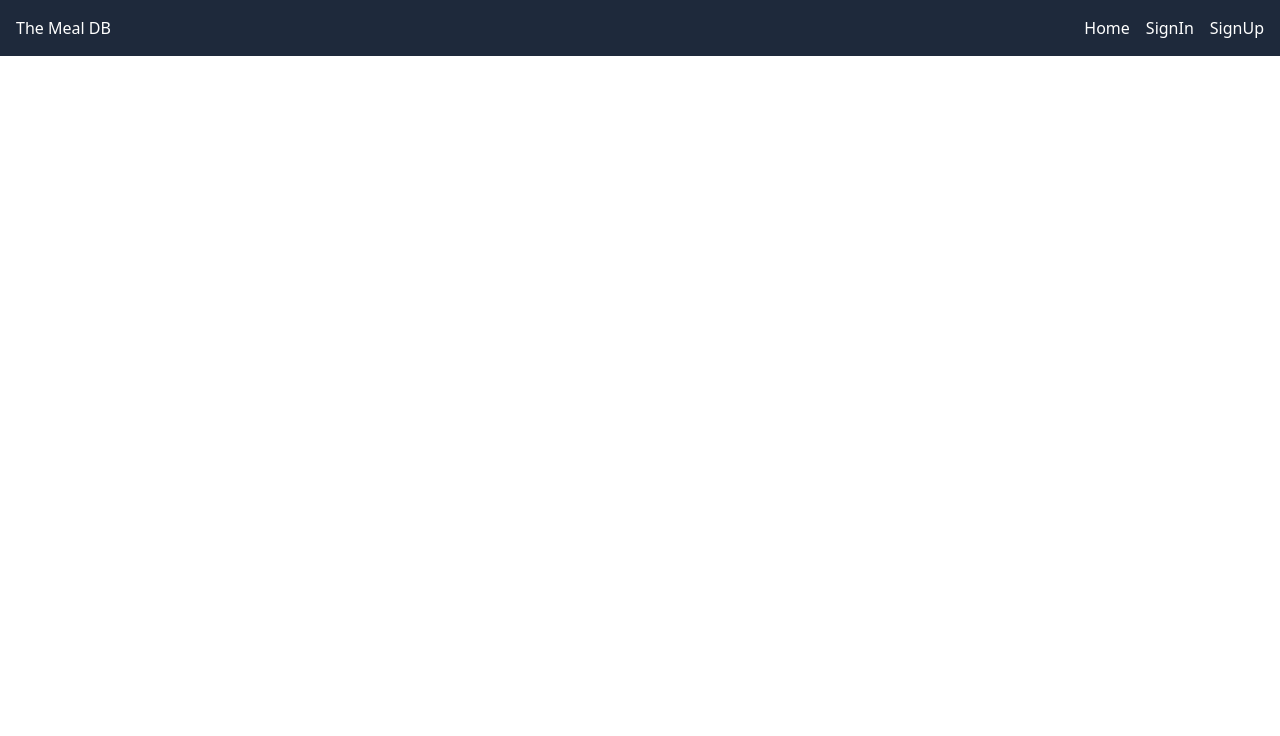
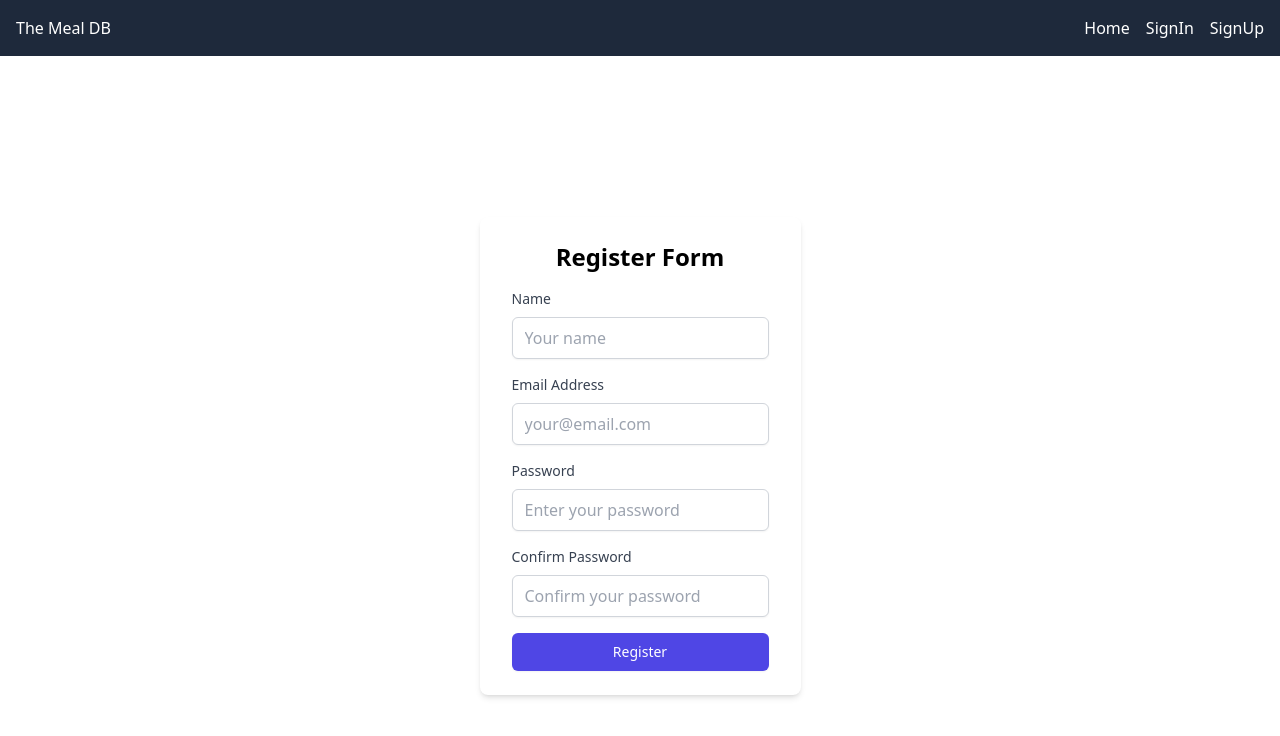
Before and after one commit to Giovaolmos/prueba-tecnica, a React (Vite) app in the folder client/: page /register in a window 1280 px wide. Shown: the top 736 px of the page. Built offline with nearby package versions, Linux system fonts and the light colour scheme.

Commit message:
register funcionando

```diff
--- a/client/src/App.tsx
+++ b/client/src/App.tsx
@@ -2,6 +2,7 @@ import { Route, Routes } from "react-router-dom";
 import { NavBar } from "./components/navbar/NavBar";
 import { Login } from "./views/Login/Login";
 import { Home } from "./views/Home/Home";
+import { Register } from "./views/Register/Register";
 
 function App() {
   return (
@@ -10,6 +11,7 @@ function App() {
       <Routes>
         <Route path="/login" element={<Login />} />
         <Route path="/" element={<Home />} />
+        <Route path="/register" element={<Register />} />
       </Routes>
     </div>
   );
--- /dev/null
+++ b/client/src/components/RegisterForm/RegisterForm.tsx
@@ -0,0 +1,125 @@
+import { useState, useEffect } from "react";
+import { useNavigate } from "react-router-dom";
+import { signup } from "../../herlpers/user/signup";
+
+export const RegisterForm: React.FC = () => {
+  const [error, setError] = useState("");
+  const [successMessage, setSuccessMessage] = useState("");
+  const navigate = useNavigate();
+
+  const handleRegister = async (e: React.FormEvent<HTMLFormElement>) => {
+    e.preventDefault();
+    setError("");
+    setSuccessMessage("");
+
+    const name = (e.currentTarget.elements[0] as HTMLInputElement).value;
+    const email = (e.currentTarget.elements[1] as HTMLInputElement).value;
+    const password = (e.currentTarget.elements[2] as HTMLInputElement).value;
+    const confirmPassword = (e.currentTarget.elements[3] as HTMLInputElement)
+      .value;
+
+    if (password.length < 8) {
+      setError("Password needs to be longer than 8 characters.");
+      return;
+    }
+
+    const result = await signup(name, email, password, confirmPassword);
+    if (result?.message) {
+      setError(result.message);
+    } else {
+      setSuccessMessage(
+        "Registration successful! You will be redirected to login.",
+      );
+    }
+  };
+
+  useEffect(() => {
+    if (successMessage) {
+      const timer = setTimeout(() => {
+        navigate("/login");
+      }, 4000);
+
+      return () => clearTimeout(timer);
+    }
+  }, [successMessage, navigate]);
+
+  return (
+    <div className="min-h-screen flex items-center justify-center w-full dark:bg-gray-100">
+      <div className="bg-white dark:bg-slate-800 shadow-md rounded-lg px-8 py-6 max-w-md">
+        <h1 className="text-2xl font-bold text-center mb-4 dark:text-gray-200">
+          Register Form
+        </h1>
+        {error && <p className="text-red-500">{error}</p>}
+        {successMessage && <p className="text-green-500">{successMessage}</p>}
+        <form onSubmit={handleRegister}>
+          <div className="mb-4">
+            <label
+              htmlFor="name"
+              className="block text-sm font-medium text-gray-700 dark:text-gray-300 mb-2"
+            >
+              Name
+            </label>
+            <input
+              type="text"
+              id="name"
+              className="shadow-sm rounded-md w-full px-3 py-2 border border-gray-300 focus:outline-none focus:ring-indigo-500 focus:border-indigo-500"
+              placeholder="Your name"
+              required
+            />
+          </div>
+          <div className="mb-4">
+            <label
+              htmlFor="email"
+              className="block text-sm font-medium text-gray-700 dark:text-gray-300 mb-2"
+            >
+              Email Address
+            </label>
+            <input
+              type="email"
+              id="email"
+              className="shadow-sm rounded-md w-full px-3 py-2 border border-gray-300 focus:outline-none focus:ring-indigo-500 focus:border-indigo-500"
+              placeholder="your@email.com"
+              required
+            />
+          </div>
+          <div className="mb-4">
+            <label
+              htmlFor="password"
+              className="block text-sm font-medium text-gray-700 dark:text-gray-300 mb-2"
+            >
+              Password
+            </label>
+            <input
+              type="password"
+              id="password"
+              className="shadow-sm rounded-md w-full px-3 py-2 border border-gray-300 focus:outline-none focus:ring-indigo-500 focus:border-indigo-500"
+              placeholder="Enter your password"
+              required
+            />
+          </div>
+          <div className="mb-4">
+            <label
+              htmlFor="confirmPassword"
+              className="block text-sm font-medium text-gray-700 dark:text-gray-300 mb-2"
+            >
+              Confirm Password
+            </label>
+            <input
+              type="password"
+              id="confirmPassword"
+              className="shadow-sm rounded-md w-full px-3 py-2 border border-gray-300 focus:outline-none focus:ring-indigo-500 focus:border-indigo-500"
+              placeholder="Confirm your password"
+              required
+            />
+          </div>
+          <button
+            type="submit"
+            className="w-full flex justify-center py-2 px-4 border border-transparent rounded-md shadow-sm text-sm font-medium text-white bg-indigo-600 hover:bg-indigo-700 focus:outline-none focus:ring-2 focus:ring-offset-2 focus:ring-indigo-500"
+          >
+            Register
+          </button>
+        </form>
+      </div>
+    </div>
+  );
+};
--- a/client/src/components/navbar/NavBar.tsx
+++ b/client/src/components/navbar/NavBar.tsx
@@ -22,7 +22,10 @@ export const NavBar: React.FC = () => {
                 </Link>
               </li>
               <li>
-                <Link to="/post" className="text-white hover:text-slate-300">
+                <Link
+                  to="/register"
+                  className="text-white hover:text-slate-300"
+                >
                   SignUp
                 </Link>
               </li>
@@ -51,7 +54,7 @@ export const NavBar: React.FC = () => {
               </Link>
             </li>
             <li>
-              <Link to="/post" className="text-white hover:text-slate-300">
+              <Link to="/register" className="text-white hover:text-slate-300">
                 SignUp
               </Link>
             </li>
--- a/client/src/herlpers/meals/getMealById.ts
+++ b/client/src/herlpers/meals/getMealById.ts
@@ -6,6 +6,6 @@ export const getMealById = async (id: string) => {
     const response = await axios.get(`${URL_MEALS}/${id}`);
     return response.data;
   } catch (error: any) {
-    return error;
+    return error.response?.data?.message;
   }
 };
--- a/client/src/herlpers/user/login.ts
+++ b/client/src/herlpers/user/login.ts
@@ -13,8 +13,7 @@ export const login = async (email: string, password: string) => {
   } catch (error: any) {
     return {
       message:
-        error.response?.data?.message ||
-        "Error en el inicio de sesión. Por favor, intenta nuevamente.",
+        error.response?.data?.message || "Error trying signin. Try again.",
     };
   }
 };
--- /dev/null
+++ b/client/src/herlpers/user/signup.ts
@@ -0,0 +1,25 @@
+import { URL_USER } from "./login";
+import axios from "axios";
+
+export const signup = async (
+  name: string,
+  email: string,
+  password: string,
+  confirmPassword: string,
+) => {
+  try {
+    const response = await axios.post(`${URL_USER}/post`, {
+      name,
+      email,
+      password,
+      confirmPassword,
+    });
+    const data = await response.data;
+    return data;
+  } catch (error: any) {
+    return {
+      message:
+        error.response?.data?.message || "Error trying register. Try again.",
+    };
+  }
+};
--- /dev/null
+++ b/client/src/views/Register/Register.tsx
@@ -0,0 +1,5 @@
+import { RegisterForm } from "../../components/RegisterForm/RegisterForm";
+
+export const Register = () => {
+  return <RegisterForm />;
+};
```
Also changed, not shown: 1 other file (tests, documents, lock files or other folders).
